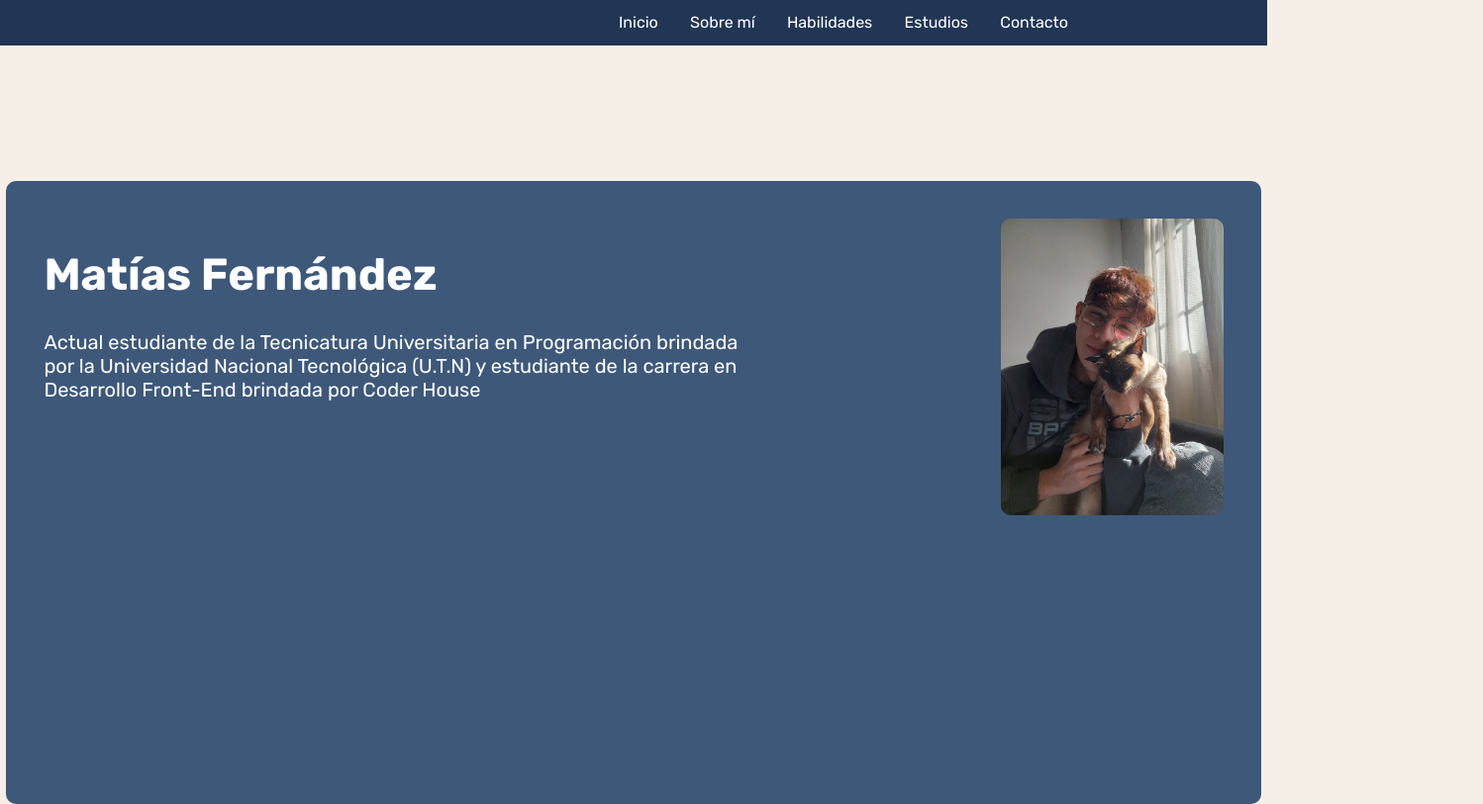
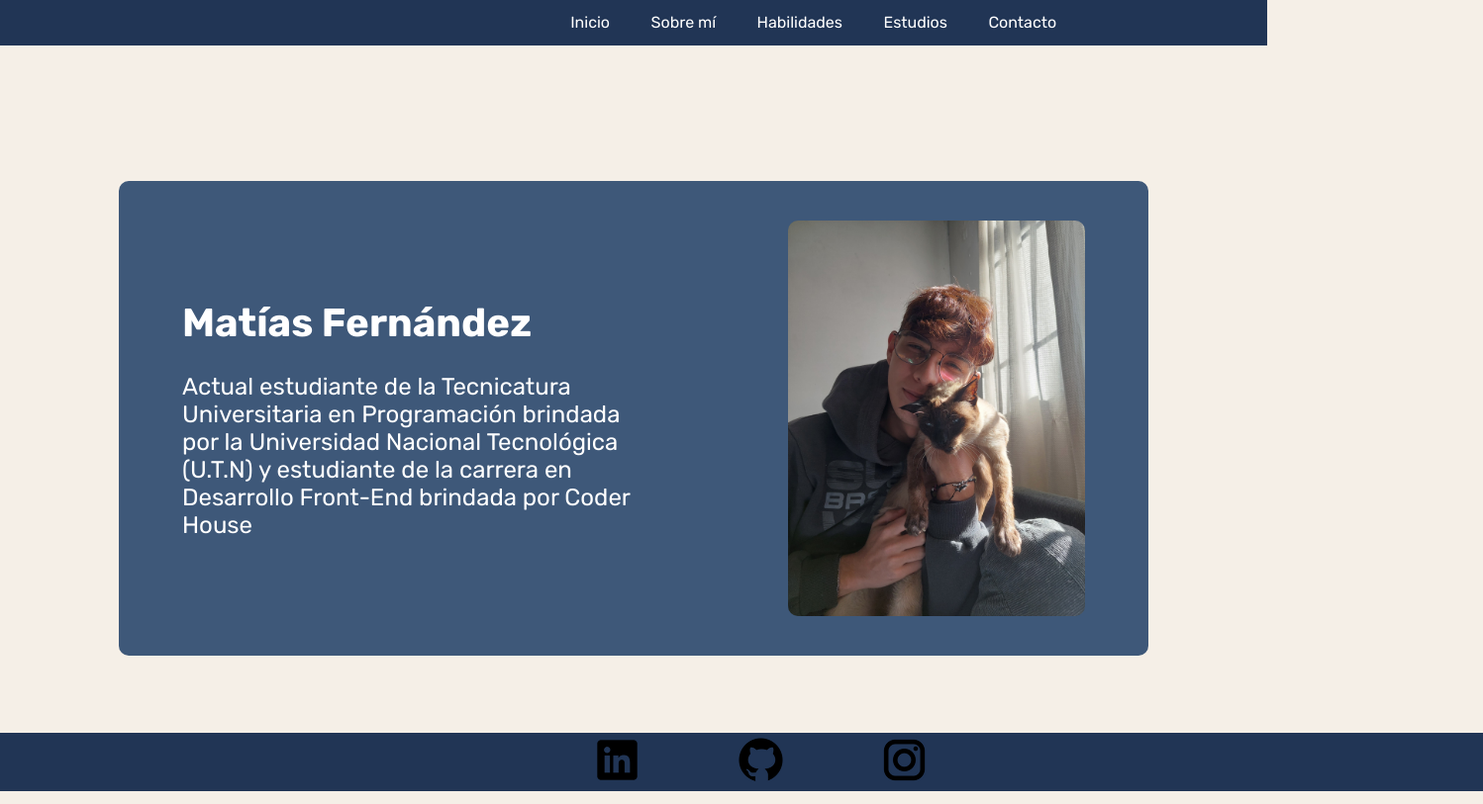
Before and after one commit to matias-05/proyecto-coder, a plain HTML site: page actividad-practica-1/index.html in a window 1280 px wide. Shown: the top 813 px of the page at 99% size, 1498 px wide, since content can reach past the window. Drawn offline with Linux system fonts and the light colour scheme.

Commit message:
mejora flex en css

```diff
--- a/actividad-practica-1/index.html
+++ b/actividad-practica-1/index.html
@@ -18,12 +18,13 @@
     <header>
         <nav>
             <ul>
-                <li><a href="index.html" >Inicio</a></li>
-                <li><a href="sobre-mi.html" >Sobre mí</a></li>
-                <li><a href="habilidades.html" >Habilidades</a></li>
-                <li><a href="estudios.html" >Estudios</a></li>
-                <li><a href="contacto.html" >Contacto</a></li>
+                <a href="index.html" >Inicio</a>
+                <a href="sobre-mi.html" >Sobre mí</a>
+                <a href="habilidades.html" >Habilidades</a>
+                <a href="estudios.html" >Estudios</a>
+                <a href="contacto.html" >Contacto</a>
             </ul>
+
         </nav>
     </header>
     <!--CIERRE DE ENCABEZADO-->
@@ -31,8 +32,8 @@
     <!--SECCIÓN PRINCIPAL-->
     <main>
         <div>
-        <h1>Matías Fernández</h1>
-        <p>Actual estudiante de la Tecnicatura Universitaria en Programación brindada por la Universidad Nacional Tecnológica (U.T.N) y estudiante de la carrera en Desarrollo Front-End brindada por Coder House</p>
+        <h1 class="titulo-inicio">Matías Fernández</h1>
+        <p class="parrafo-inicio">Actual estudiante de la Tecnicatura Universitaria en Programación brindada por la Universidad Nacional Tecnológica (U.T.N) y estudiante de la carrera en Desarrollo Front-End brindada por Coder House</p>
         </div>
         <img src="Imagenes/IMG-20240525-WA0009.jpg" alt="Foto de Matías" class="foto-mati">
     </main>
--- a/actividad-practica-1/styles.css
+++ b/actividad-practica-1/styles.css
@@ -1,3 +1,74 @@
+/*CUERPO DE LA PÁGINA*/
+body {
+    margin: auto;
+    background-color: #F5EFE7;
+}
+/*CIERRE DEL CUERPO DE LA PÁGINA*/
+
+/*HEADER*/
+header {
+    padding: 1%;
+    background-color: #213555;
+    top: 0px;
+    margin-bottom: 137px;
+    font-size: 3%;
+    position: sticky;
+    z-index: 1;
+    display: flex;
+    align-items: end;
+    justify-content: flex-end;
+}
+
+ul {
+    margin-right: 25vh;
+}
+/*CIERRE HEADER*/
+
+/*MAIN*/
+main {
+    display: flex;
+    align-items: center;
+    margin: auto;
+    padding: 5%;
+    width: 130vh;
+    height: 60vh;
+    color: white;
+    background-color: #3E5879;
+    border-radius: 10px;
+
+}
+
+.foto-mati {
+    width: 40vh;
+    height: 50vh;
+    border-radius: 10px;
+}
+
+.titulo-inicio {
+    font-size: 5vh;
+}
+
+.parrafo-inicio {
+    font-size: 3vh;
+    margin-right: 25%;
+}
+/*CIERRE MAIN*/
+
+/*FOOTER*/
+footer {
+    position: absolute;
+    bottom: 0;
+    display: flex;
+    align-items: center;
+    justify-content: center;
+    gap: 50px;
+    background-color: #213555;
+    width: 187.2vh;
+    margin-top: 137px;
+
+}
+/*CIERRE FOOTER*/
+
 * {
     font-family: "Rubik", serif;
     box-sizing: border-box;
@@ -7,74 +78,5 @@ a {
     text-decoration: none;
     font-size: 16px;
     color: white;
+    margin-left: 5vh;
 }
-
-h1 {
-    font-size: 45px;
-}
-
-p {
-    font-size: 20px;
-    margin: auto 25% auto auto;
-}
-
-/*CUERPO DE LA PÁGINA*/
-body {
-    margin: auto;
-    background-color: #F5EFE7;
-}
-/*CIERRE DEL CUERPO DE LA PÁGINA*/
-
-
-
-/*HEADER*/
-header{
-    padding: 1%;
-    text-align: end;
-    background-color: #213555;
-    width: 100%;
-    height: 100%;
-    margin-bottom: 137px;
-    font-size: 3%;
-}
-li {
-    display: inline;
-    margin-left: 3%;
-}
-nav {
-    margin-right: 15%;
-}
-
-/*CIERRE HEADER*/
-
-/*MAIN*/
-main {
-    margin: auto;
-    display: flex;
-    width: 1268px;
-    height: 630px;
-    color: white;
-    padding: 3%;
-    background-color: #3E5879;
-    border-radius: 10px;
-}
-.foto-mati {
-    width: 300px;
-    height: 300px;
-    border-radius: 10px;
-}
-/*CIERRE MAIN*/
-
-/*FOOTER*/
-footer {
-    text-align: center;
-    background-color: #213555;
-    width: 100%;
-    height: 100%;
-    margin-top: 137px;
-}
-.logos {
-    margin: 0.5% auto auto 2%;
-    width: 3%;
-}
-/*CIERRE FOOTER*/
```
